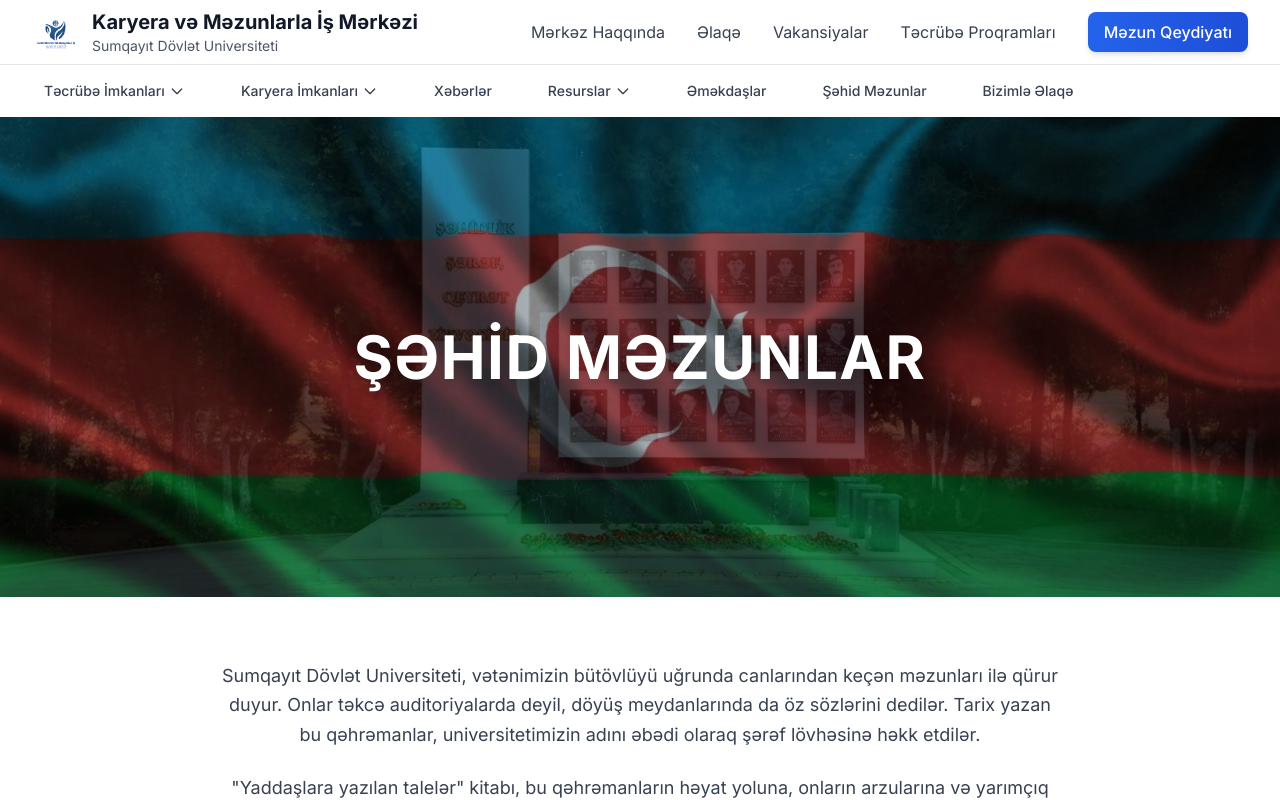
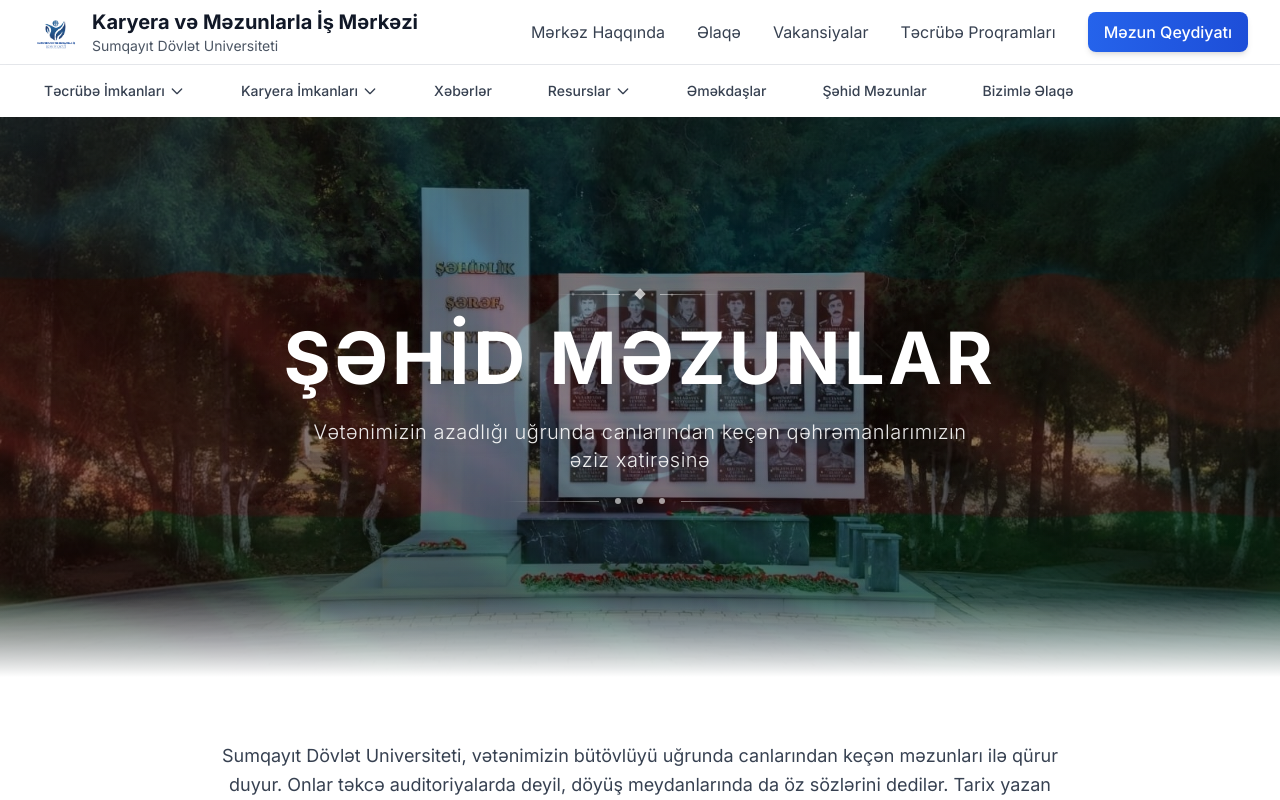
Before and after one commit to fuad1789/sdu.career.az, a Next.js app: page /sehid-mezunlar in a window 1280 px wide. Shown: the top 800 px of the page. Built offline with nearby package versions, Linux system fonts and the light colour scheme.

Commit message:
feat: add new 'Şəhid Məzunlar' page with hero section, introductory text, and PDF download.

```diff
--- a/app/sehid-mezunlar/page.tsx
+++ b/app/sehid-mezunlar/page.tsx
@@ -39,9 +39,9 @@ export default function SehidMezunlarPage() {
       <Navigation />
 
       {/* Hero Section */}
-
-      <section className="w-full h-[60vh] relative">
-        <div className="absolute inset-0 bg-black/30 flex items-center justify-center">
+      <section className="w-full h-[70vh] relative overflow-hidden">
+        {/* Background Images */}
+        <div className="absolute inset-0">
           <Image
             src="/images/SAB_0897.JPG"
             alt="Şəhidlər Abidəsi"
@@ -53,15 +53,50 @@ export default function SehidMezunlarPage() {
             src="/images/78763.jpg"
             alt="Şəhidlər Abidəsi"
             fill
-            className="object-cover opacity-75 object-center absolute top-0 left-0"
+            className="object-cover opacity-30 object-center absolute top-0 left-0"
             priority
           />
         </div>
-        <div className="absolute inset-0 bg-black/30 flex items-center justify-center">
-          <h1 className="text-4xl md:text-6xl text-white font-bold tracking-wide uppercase drop-shadow-xl">
-            Şəhid Məzunlar
-          </h1>
+
+        {/* Gradient Overlay - Refined and balanced */}
+        <div className="absolute inset-0 bg-gradient-to-b from-black/50 via-black/30 to-black/60" />
+        <div className="absolute inset-0 bg-gradient-to-r from-red-900/10 via-transparent to-green-900/10" />
+
+        {/* Content */}
+        <div className="absolute inset-0 flex items-center justify-center">
+          <div className="text-center px-6 space-y-6 max-w-4xl">
+            {/* Decorative Top Line */}
+            <div className="flex items-center justify-center gap-4 mb-4">
+              <div className="h-px w-16 bg-gradient-to-r from-transparent to-white/50" />
+              <div className="w-2 h-2 bg-white/70 rotate-45" />
+              <div className="h-px w-16 bg-gradient-to-l from-transparent to-white/50" />
+            </div>
+
+            {/* Main Title */}
+            <h1 className="text-5xl md:text-7xl text-white font-bold tracking-wider uppercase">
+              <span className="inline-block drop-shadow-2xl">
+                Şəhid Məzunlar
+              </span>
+            </h1>
+
+            {/* Subtitle */}
+            <p className="text-lg md:text-xl text-white/90 font-light tracking-wide max-w-2xl mx-auto drop-shadow-lg">
+              Vətənimizin azadlığı uğrunda canlarından keçən qəhrəmanlarımızın əziz xatirəsinə
+            </p>
+
+            {/* Decorative Bottom Line */}
+            <div className="flex items-center justify-center gap-4 mt-8">
+              <div className="h-px w-24 bg-gradient-to-r from-transparent to-white/40" />
+              <div className="w-1.5 h-1.5 bg-white/60 rounded-full" />
+              <div className="w-1.5 h-1.5 bg-white/60 rounded-full" />
+              <div className="w-1.5 h-1.5 bg-white/60 rounded-full" />
+              <div className="h-px w-24 bg-gradient-to-l from-transparent to-white/40" />
+            </div>
+          </div>
         </div>
+
+        {/* Bottom Fade - Very subtle */}
+        <div className="absolute bottom-0 left-0 right-0 h-20 bg-gradient-to-t from-white via-white/50 to-transparent" />
       </section>
 
       {/* Intro Text Section */}
```
